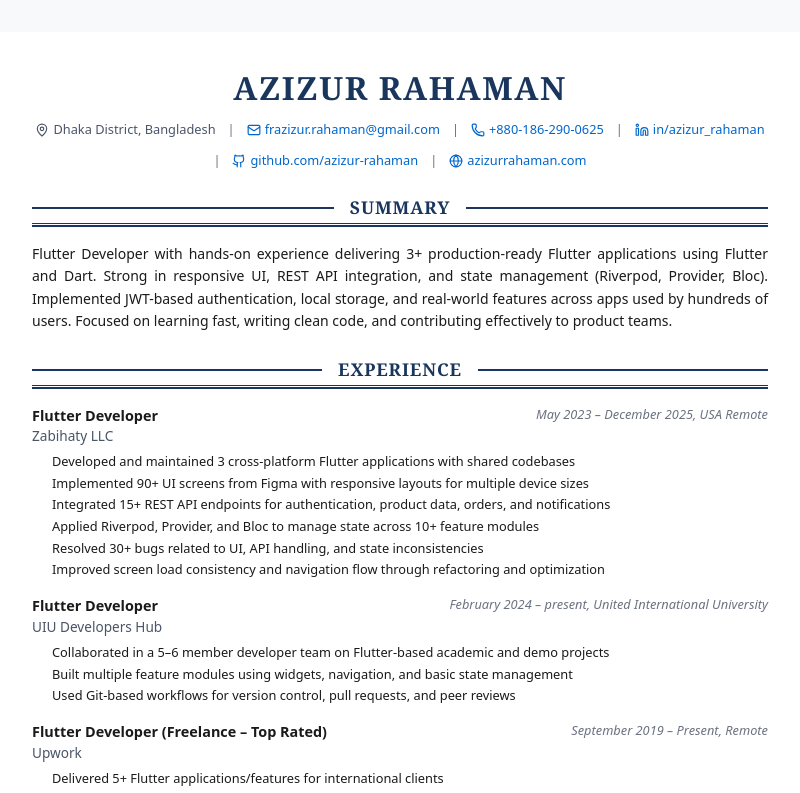
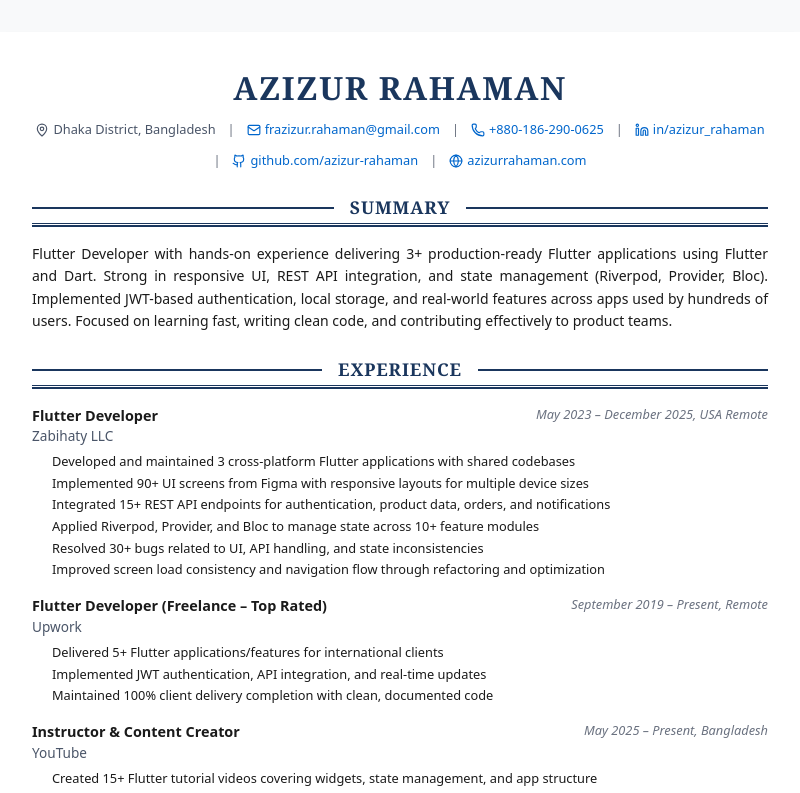
Before and after one commit to azizur-rahaman/portfolio, a Next.js app: page / in a window 1280 px wide. Shown: the top 793 px of the page, without its empty margins (240-1040 px from the left). Built offline with nearby package versions, Linux system fonts and the light colour scheme.

Commit message:
chore: Remove UIU Developers Hub experience entry
- Remove the 'UIU Developers Hub' experience section from the Experience component at user request

```diff
--- a/src/components/Experience.tsx
+++ b/src/components/Experience.tsx
@@ -21,17 +21,6 @@ const experiences: ExperienceEntry[] = [
             "Applied Riverpod, Provider, and Bloc to manage state across 10+ feature modules",
             "Resolved 30+ bugs related to UI, API handling, and state inconsistencies",
             "Improved screen load consistency and navigation flow through refactoring and optimization",
-        ],
-    },
-    {
-        title: "Flutter Developer",
-        company: "UIU Developers Hub",
-        location: "United International University",
-        date: "February 2024 – present",
-        bullets: [
-            "Collaborated in a 5–6 member developer team on Flutter-based academic and demo projects",
-            "Built multiple feature modules using widgets, navigation, and basic state management",
-            "Used Git-based workflows for version control, pull requests, and peer reviews",
         ],
     },
     {
```
